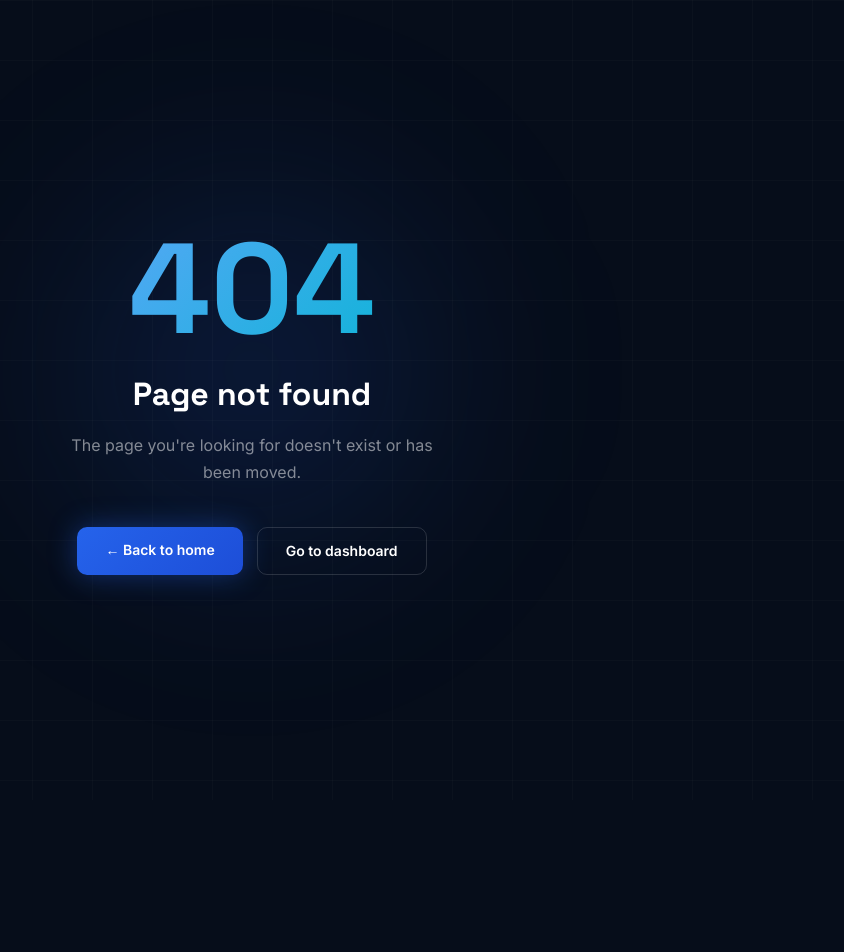
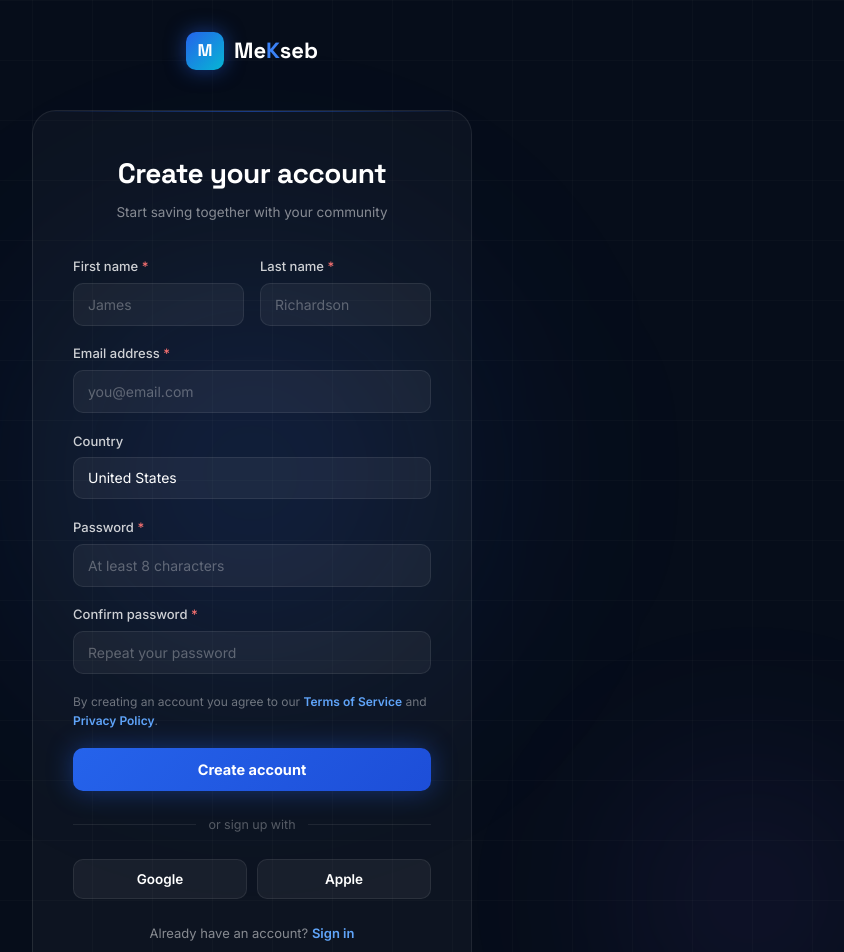
Before and after one commit to Fikretekie/meksebstaging, a Next.js app: page /auth/signup in a window 1280 px wide. Before the commit this address had no page. Shown: the top 952 px of the page, without its empty margins (388-1232 px from the left). Before the commit the page ends 800 px from the top, so only its background shows below. Built offline with nearby package versions, Linux system fonts and the light colour scheme; what aws-amplify would draw is missing.

Commit message:
Restore signup page

```diff
--- /dev/null
+++ b/app/auth/signup/page.tsx
@@ -0,0 +1,131 @@
+'use client'
+import { useState } from 'react'
+import Link from 'next/link'
+import { useRouter } from 'next/navigation'
+import { signUp, confirmSignUp } from 'aws-amplify/auth'
+import styles from './page.module.css'
+
+const countries = ['United States','United Kingdom','Canada','Australia','Ethiopia','Nigeria','Kenya','Ghana','South Africa','Germany','France','Spain','UAE','India','Other']
+
+export default function SignupPage() {
+  const router = useRouter()
+  const [form, setForm] = useState({ firstName:'', lastName:'', email:'', country:'United States', password:'', confirm:'' })
+  const [error, setError] = useState('')
+  const [loading, setLoading] = useState(false)
+  const [step, setStep] = useState<'signup'|'verify'>('signup')
+  const [code, setCode] = useState('')
+  const set = (k: string) => (e: React.ChangeEvent<HTMLInputElement|HTMLSelectElement>) => setForm(f=>({...f,[k]:e.target.value}))
+
+  const handleSubmit = async (e: React.FormEvent) => {
+    e.preventDefault()
+    setError('')
+    if (!form.firstName||!form.lastName||!form.email||!form.password) { setError('Please fill in all required fields.'); return }
+    if (form.password !== form.confirm) { setError('Passwords do not match.'); return }
+    if (form.password.length < 8) { setError('Password must be at least 8 characters.'); return }
+    setLoading(true)
+    try {
+      await signUp({
+        username: form.email,
+        password: form.password,
+        options: {
+          userAttributes: {
+            email: form.email,
+            given_name: form.firstName,
+            family_name: form.lastName,
+          }
+        }
+      })
+      setStep('verify')
+      setLoading(false)
+    } catch (err: any) {
+      setError(err.message || 'Sign up failed. Please try again.')
+      setLoading(false)
+    }
+  }
+
+  const handleVerify = async (e: React.FormEvent) => {
+    e.preventDefault()
+    setError('')
+    setLoading(true)
+    try {
+      await confirmSignUp({ username: form.email, confirmationCode: code })
+      router.push('/onboarding')
+    } catch (err: any) {
+      setError(err.message || 'Invalid code. Please try again.')
+      setLoading(false)
+    }
+  }
+
+  if (step === 'verify') {
+    return (
+      <div className={styles.card}>
+        <h1 className={styles.title}>Check your email</h1>
+        <p className={styles.sub}>We sent a verification code to <strong style={{color:'white'}}>{form.email}</strong></p>
+        <form className={styles.form} onSubmit={handleVerify}>
+          <div className={styles.field}>
+            <label className={styles.label}>Verification code</label>
+            <input className={styles.input} type="text" placeholder="Enter 6-digit code" value={code} onChange={e=>setCode(e.target.value)} required />
+          </div>
+          {error && <div className={styles.error}>{error}</div>}
+          <button className={styles.btnPrimary} type="submit" disabled={loading}>
+            {loading ? 'Verifying...' : 'Verify email'}
+          </button>
+        </form>
+      </div>
+    )
+  }
+
+  return (
+    <div className={styles.card}>
+      <h1 className={styles.title}>Create your account</h1>
+      <p className={styles.sub}>Start saving together with your community</p>
+      <form className={styles.form} onSubmit={handleSubmit}>
+        <div className={styles.row}>
+          <div className={styles.field}>
+            <label className={styles.label}>First name <span className={styles.req}>*</span></label>
+            <input className={styles.input} type="text" placeholder="James" value={form.firstName} onChange={set('firstName')} required />
+          </div>
+          <div className={styles.field}>
+            <label className={styles.label}>Last name <span className={styles.req}>*</span></label>
+            <input className={styles.input} type="text" placeholder="Richardson" value={form.lastName} onChange={set('lastName')} required />
+          </div>
+        </div>
+        <div className={styles.field}>
+          <label className={styles.label}>Email address <span className={styles.req}>*</span></label>
+          <input className={styles.input} type="email" placeholder="you@email.com" value={form.email} onChange={set('email')} required />
+        </div>
+        <div className={styles.field}>
+          <label className={styles.label}>Country</label>
+          <select className={styles.select} value={form.country} onChange={set('country')}>
+            {countries.map(c=><option key={c}>{c}</option>)}
+          </select>
+        </div>
+        <div className={styles.field}>
+          <label className={styles.label}>Password <span className={styles.req}>*</span></label>
+          <input className={styles.input} type="password" placeholder="At least 8 characters" value={form.password} onChange={set('password')} required />
+        </div>
+        <div className={styles.field}>
+          <label className={styles.label}>Confirm password <span className={styles.req}>*</span></label>
+          <input className={styles.input} type="password" placeholder="Repeat your password" value={form.confirm} onChange={set('confirm')} required />
+        </div>
+        {error && <div className={styles.error}>{error}</div>}
+        <p className={styles.terms}>By creating an account you agree to our{' '}
+          <a href="#" className={styles.link}>Terms of Service</a> and{' '}
+          <a href="#" className={styles.link}>Privacy Policy</a>.
+        </p>
+        <button className={styles.btnPrimary} type="submit" disabled={loading}>
+          {loading ? 'Creating account...' : 'Create account'}
+        </button>
+      </form>
+      <div className={styles.divider}><span>or sign up with</span></div>
+      <div className={styles.socials}>
+        <button className={styles.social}>Google</button>
+        <button className={styles.social}>Apple</button>
+      </div>
+      <p className={styles.footer}>
+        Already have an account?{' '}
+        <Link href="/auth/login" className={styles.link}>Sign in</Link>
+      </p>
+    </div>
+  )
+}
```
